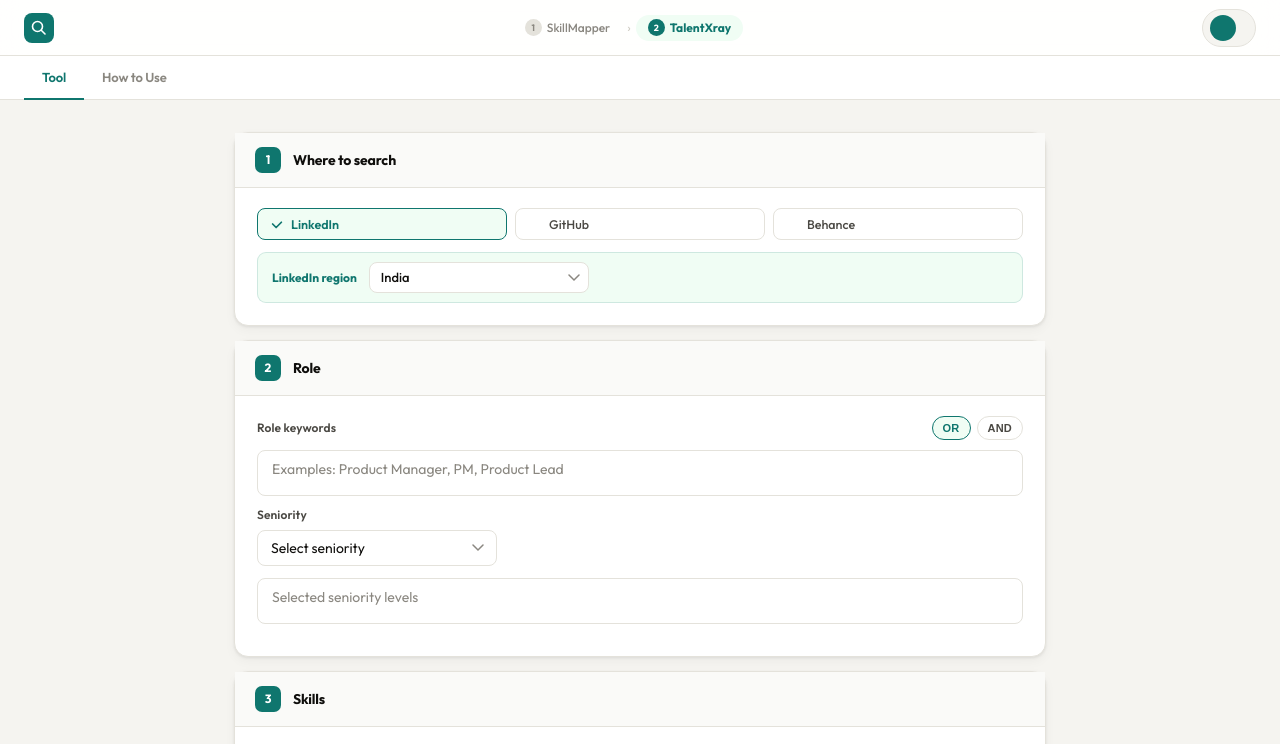
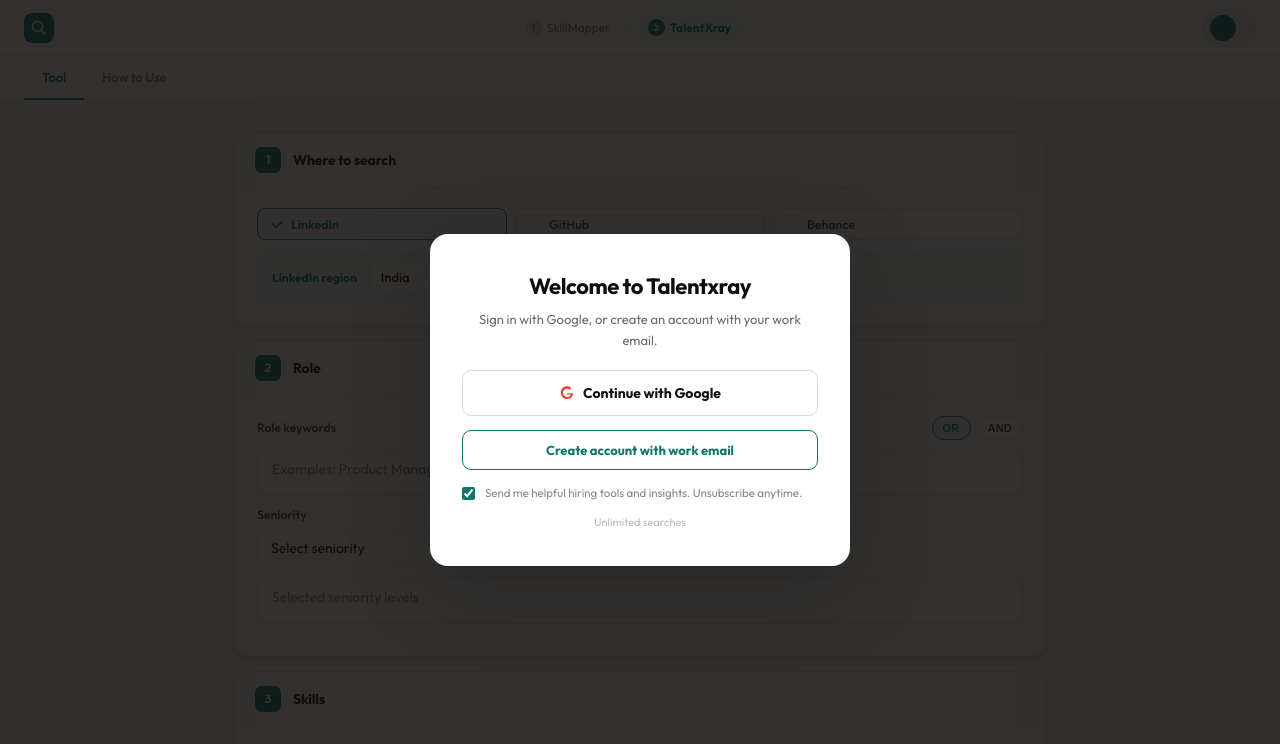
Before and after one commit to hrawat640-collab/talentxray, a plain HTML site: page index.html in a window 1280 px wide. Shown: the top 744 px of the page. Drawn offline with nearby package versions, Linux system fonts and the light colour scheme.

Commit message:
login for new users mandated

```diff
--- a/index.html
+++ b/index.html
@@ -530,6 +530,12 @@ function txrRenderUserChip(){
   }
   chip.style.display='flex';
 }
+function txrEnforceLoginGate(){
+  const modal=document.getElementById('loginModal');
+  if(!modal)return;
+  const hasEmail=!!(localStorage.getItem('txr_user_email')||'').trim();
+  modal.style.display=hasEmail?'none':'flex';
+}
 function txrToggleUserMenu(){const m=document.getElementById('txrUserMenu');if(m)m.style.display=m.style.display==='none'?'block':'none';}
 document.addEventListener('click',function(e){const m=document.getElementById('txrUserMenu');const chip=document.getElementById('txrUserChip');if(m&&!m.contains(e.target)&&!chip.contains(e.target))m.style.display='none';});
 function txrPrimaryAction(){
@@ -544,7 +550,7 @@ function txrPrimaryAction(){
 }
 async function txrSignOut(){['txr_user_email','txr_user_name','txr_consent'].forEach(k=>localStorage.removeItem(k));if(txrSupabaseClient){try{await txrSupabaseClient.auth.signOut();}catch(_err){}}txrRenderUserChip();document.getElementById('loginModal').style.display='flex';}
 function txrCompleteLogin(email,name,opts){const options=opts||{};const consent=document.getElementById('txrConsent')?.checked;localStorage.setItem('txr_user_email',email);localStorage.setItem('txr_user_name',name);if(typeof consent==='boolean')localStorage.setItem('txr_consent',consent?'yes':'no');localStorage.setItem('tr_shared_email',email);localStorage.setItem('tr_shared_name',name);localStorage.setItem('sm_user_email',email);localStorage.setItem('sm_user_name',name);document.getElementById('loginModal').style.display='none';txrUpdateNavLinks();txrRenderUserChip();if(!options.silent&&!localStorage.getItem('txr_onboarded')){document.getElementById('onboardOverlay').classList.add('show');}txrUpsertSmUser(email,name);try{fetch('/',{method:'POST',headers:{'Content-Type':'application/x-www-form-urlencoded'},body:'form-name=txr-users&email='+encodeURIComponent(email)+'&name='+encodeURIComponent(name)+'&consent='+encodeURIComponent(localStorage.getItem('txr_consent')||'yes')});}catch(e){}}
-document.addEventListener('DOMContentLoaded',function(){txrInitSupabaseAuth();});
+document.addEventListener('DOMContentLoaded',function(){txrEnforceLoginGate();txrInitSupabaseAuth();});
 </script>
 
 <header class="topbar">
```
